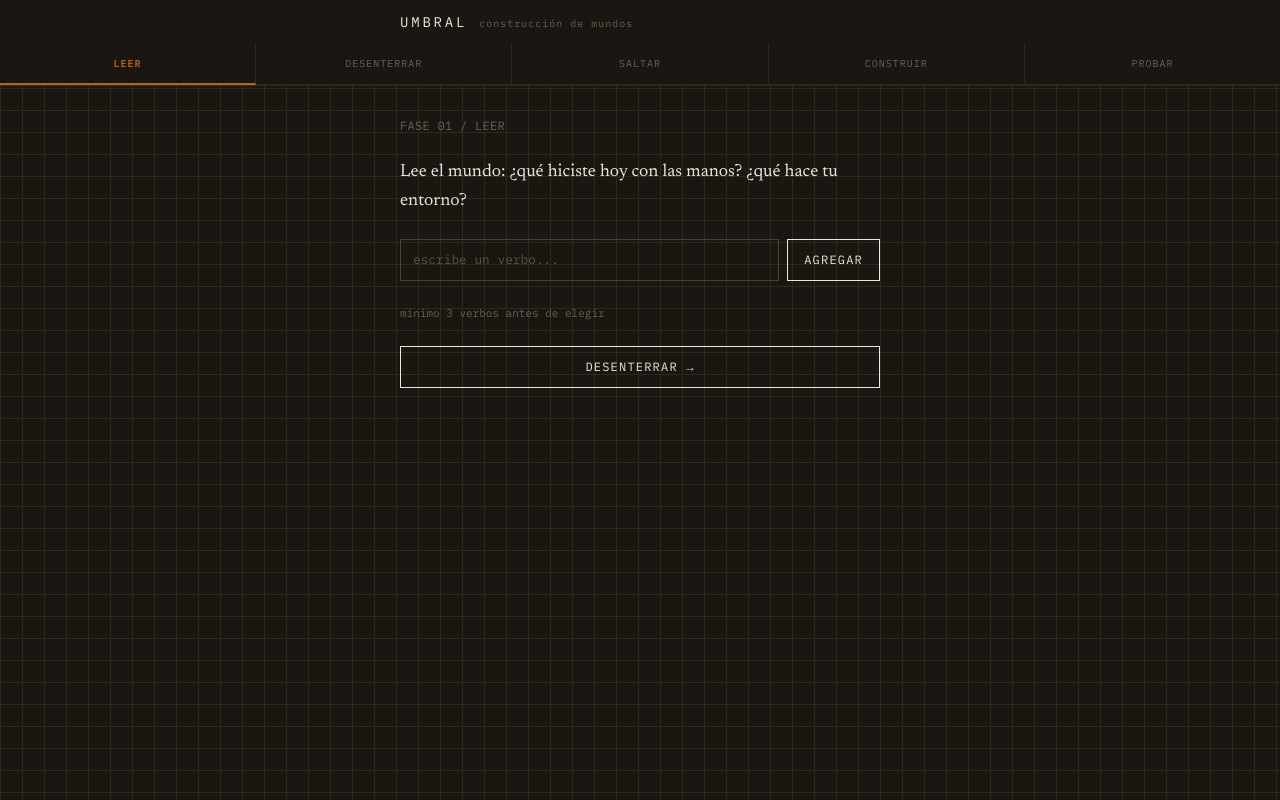
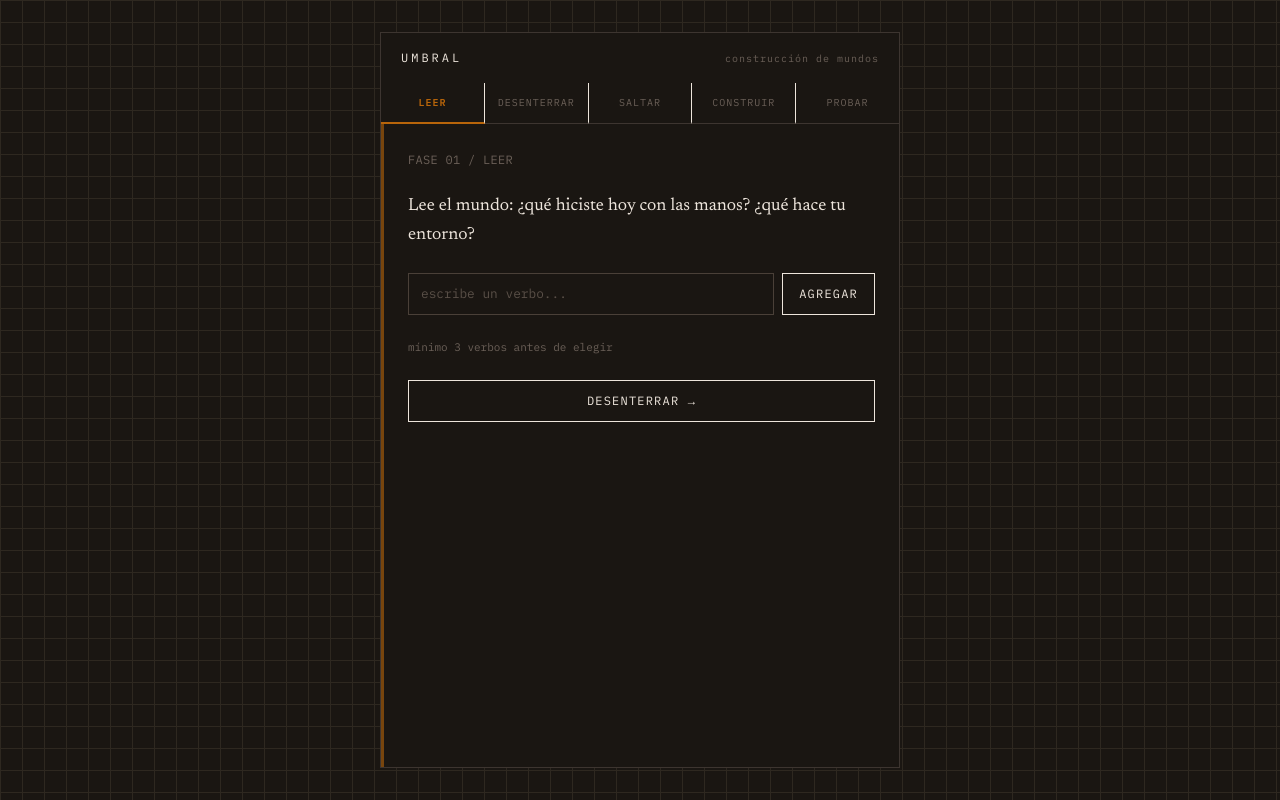
Before and after one commit to x4k4lrojo/umbral, a React (Vite) app: page / in a window 1280 px wide. Built offline with nearby package versions, Linux system fonts and the light colour scheme; the HTML template or start-up script is replaced by a standard one.

Commit message:
prompt: 40

```diff
--- a/src/App.tsx
+++ b/src/App.tsx
@@ -107,14 +107,15 @@ function saveState(s: State) {
 
 function ProgressBar({ phase }: { phase: Phase }) {
   return (
-    <div className="flex items-center gap-0 border-b border-[#2E2820]">
+    <div className="flex items-center gap-0">
       {PHASES.map((label, i) => {
         const active = i === phase;
         const done = i < phase;
         return (
           <div
             key={label}
-            className="flex-1 flex flex-col items-center py-3 border-r border-[#2E2820] last:border-r-0"
+            className="flex-1 flex flex-col items-center py-3 border-r last:border-r-0"
+            style={{ borderColor: "#3D3530" }}
             style={{
               borderBottom: active ? "2px solid #B8650A" : "2px solid transparent",
               marginBottom: -1,
@@ -715,25 +716,50 @@ export default function App() {
       {/* Grid paper */}
       <div className="grid-paper" />
 
-      {/* App shell */}
-      <div className="relative z-10 min-h-screen flex flex-col">
-        {/* Header */}
-        <div className="border-b border-[#2E2820] bg-[#1A1612]">
-          <div className="max-w-lg mx-auto px-4 py-3 flex items-baseline gap-3">
+      {/* App shell — centered sheet on grid */}
+      <div className="relative z-10 min-h-screen flex flex-col items-center py-8 px-4">
+        {/* Sheet */}
+        <div
+          className="w-full flex flex-col"
+          style={{
+            maxWidth: 520,
+            minHeight: "calc(100vh - 64px)",
+            border: "1px solid #3D3530",
+            background: "#1A1612",
+          }}
+        >
+          {/* Sheet header */}
+          <div style={{ borderBottom: "1px solid #3D3530" }}>
+            <div className="flex items-baseline justify-between px-5 py-4">
               <h1
-              className="text-sm tracking-[0.2em] uppercase"
-              style={{ fontFamily: "IBM Plex Mono", color: "#EDE5DC" }}
+                className="tracking-[0.25em] uppercase"
+                style={{ fontFamily: "IBM Plex Mono", color: "#EDE5DC", fontSize: "0.75rem" }}
               >
                 Umbral
               </h1>
-            <span className="text-[10px] text-[#6B6058] tracking-widest">construcción de mundos</span>
+              <span className="text-[10px] tracking-widest" style={{ color: "#6B6058" }}>
+                construcción de mundos
+              </span>
             </div>
             <ProgressBar phase={state.phase} />
           </div>
 
-        {/* Content */}
-        <div className="flex-1 max-w-lg mx-auto w-full px-4 py-8">
+          {/* Margin + content */}
+          <div className="flex flex-1">
+            {/* Left margin — amber rule like a real notebook */}
+            <div
+              style={{
+                width: 3,
+                background: "#B8650A",
+                flexShrink: 0,
+                opacity: 0.6,
+              }}
+            />
+            {/* Page content */}
+            <div className="flex-1 px-6 py-7">
               {renderPhase()}
+            </div>
+          </div>
         </div>
       </div>
     </div>
```
Lines whose indentation alone changed are shown as unchanged.
